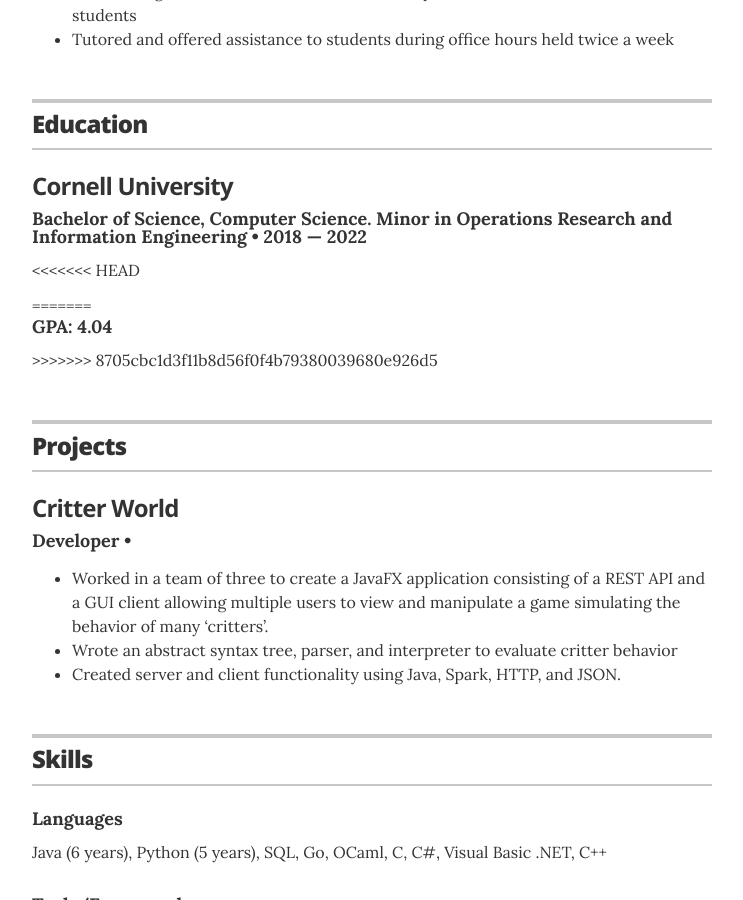
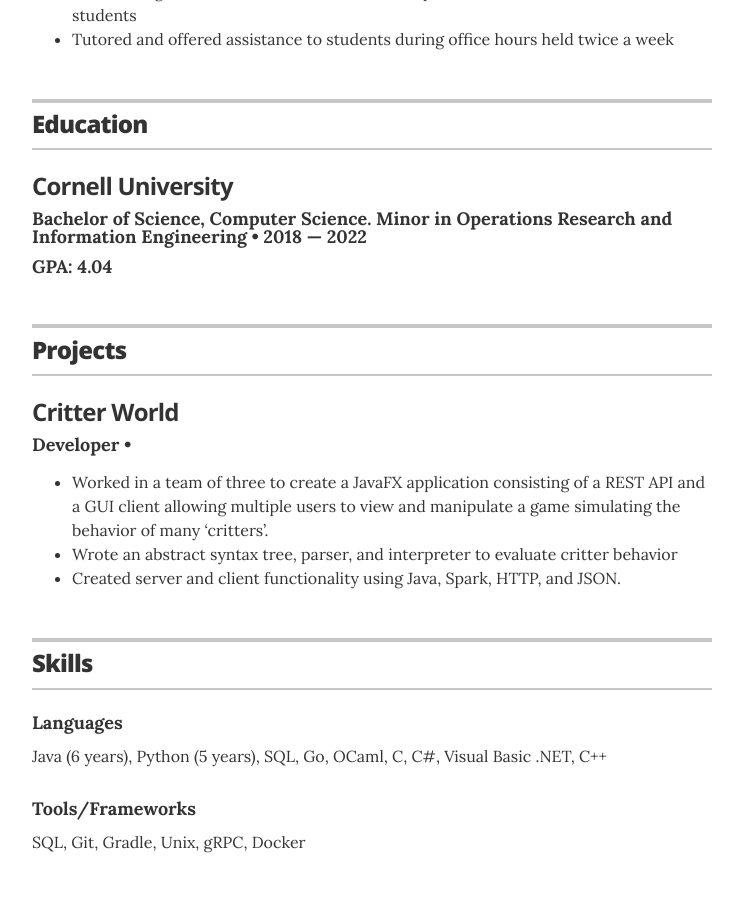
Before and after one commit to daniel-ye137/daniel-ye137.github.io, a Jekyll site: the page built from index.html, in a window 1280 px wide and 900 px high, scrolled down 1068 px. Shown: the whole window, without its empty margins (268-1011 px from the left). Built offline with Jekyll 4.4.1, drawn with Linux system fonts in a browser that asks for light colours.

Commit message:
Update resume.html

```diff
--- a/_layouts/resume.html
+++ b/_layouts/resume.html
@@ -86,10 +86,7 @@
         <h3 class="resume-item-title" itemprop="name">{{ education.uni }}</h3>
         <h4 class="resume-item-details group" itemprop="description">{{ education.degree }} &bull; {{ education.year }}
         </h4>
-        <<<<<<< HEAD <h5 class="resume-item-details award-title" itemprop="description">{{ education.award }}</h5>
-          =======
         <h5 class="resume-item-details gpa" itemprop="description">{{ education.gpa }}</h5>
-          >>>>>>> 8705cbc1d3f11b8d56f0f4b79380039680e926d5
         <p class="resume-item-copy" itemprop="description">
         <ul class="resume-item-list">
           {% for award in education.awards %}
@@ -117,8 +114,9 @@
       {% for project in site.data.projects %}
       <div class="resume-item" itemscope itemtype="http://schema.org/CreativeWork">
         <meta itemprop="creator" content="{{ site.resume_name }}" itemtype="http://schema.org/Person" />
-        <h3 class="resume-item-title" itemprop="name">{{ project.project }}</h3>
-        <h4 class="resume-item-details" itemprop="description">{{ project.role }} &bull; </h4>
+        <h3 class="resume-item-title" itemprop="name">{% if project.url %}<a href="{{ project.url }}"
+            itemprop="url">{{ project.project }}</a>{% else %}{{ project.project }}{% endif %}</h3>
+        <h4 class="resume-item-details" itemprop="description">{{ project.role }} &bull;</h4>
         <p class="resume-item-copy">{{ project.description }}</p>
       </div>
       {% endfor %}
```
Lines whose indentation alone changed are shown as unchanged.
